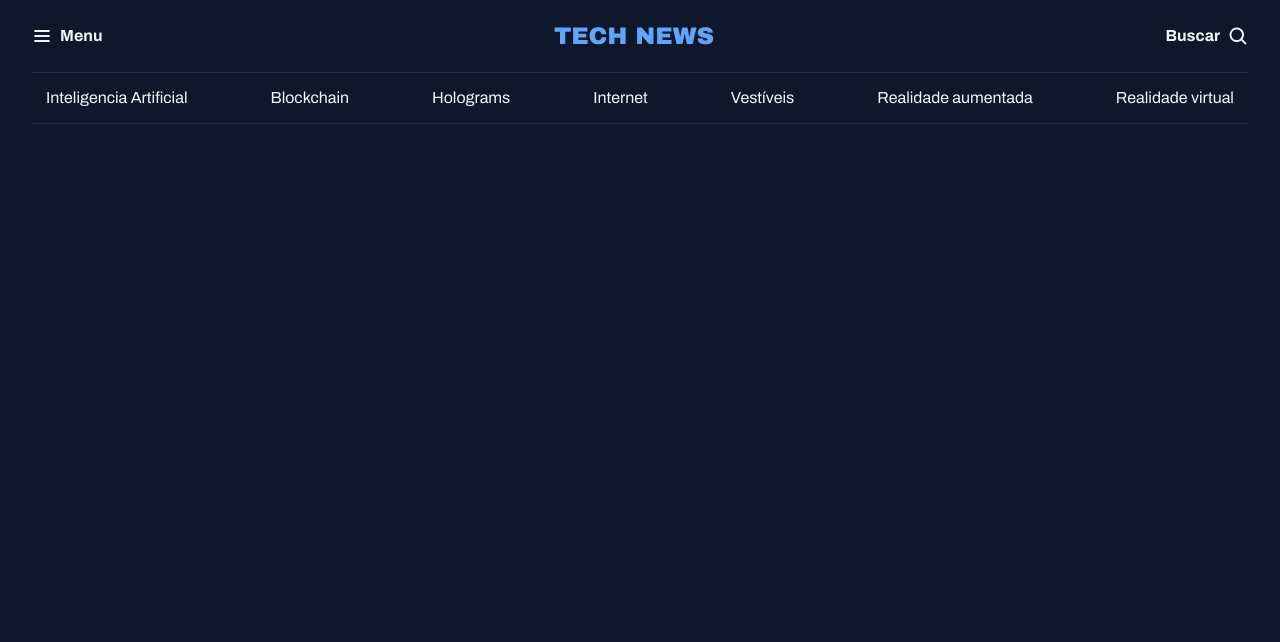
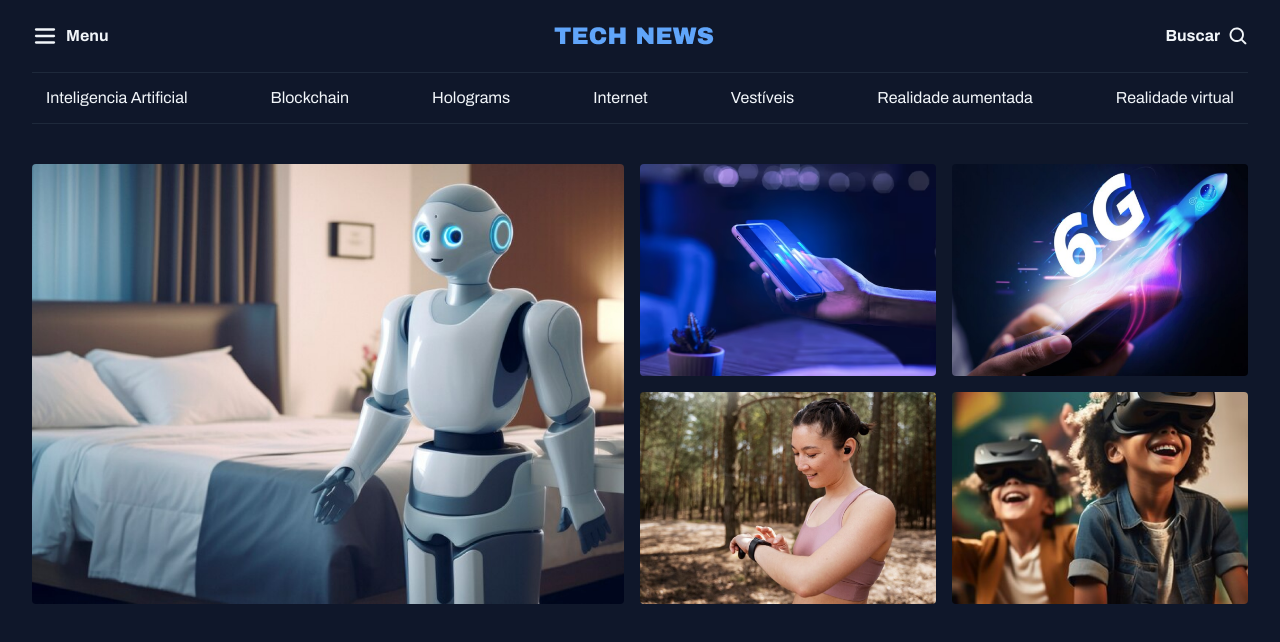
Before and after one commit to calebeganjao/Portal-de-noticias, a plain HTML site: page index.html in a window 1280 px wide. Drawn offline with Linux system fonts and the light colour scheme.

Commit message:
Features

```diff
--- a/index.html
+++ b/index.html
@@ -17,7 +17,8 @@
     <header class="container">
       <nav id="primary" class="grid grid-flow-col">
         <div>
-          <img src="assets/List.svg" alt="menu" /> <strong>Menu</strong>
+          <img src="assets/List.svg" alt="menu" class="icon" />
+          <strong>Menu</strong>
         </div>
         <div><img src="assets/Logo.png" alt="logo" /></div>
         <div>
@@ -35,5 +36,17 @@
         <a href="#">Realidade virtual</a>
       </nav>
     </header>
+    <main class="grid container">
+      <section id="features" class="grid grid-flow-col gap16">
+        <div><img src="assets/Fotos/Image 01.png" alt="robo" /></div>
+
+        <div class="grid grid-cols2 gap16">
+          <div><img src="assets/Fotos/Image 02.png" alt="celular" /></div>
+          <div><img src="assets/Fotos/Image 03.png" alt="6g" /></div>
+          <div><img src="assets/Fotos/Image 04.png" alt="relogio" /></div>
+          <div><img src="assets/Fotos/Image 05.png" alt="oculos vr" /></div>
+        </div>
+      </section>
+    </main>
   </body>
 </html>
--- a/styles/global.css
+++ b/styles/global.css
@@ -42,16 +42,12 @@ h3 {
   font: inherit;
 }
 
-.grid {
-  display: grid;
-}
-
-.grid-flow-col {
-  grid-auto-flow: column;
-}
-
 .container {
   max-width: 1280px;
   padding-inline: 32px;
   margin-inline: auto;
 }
+
+main {
+  margin-top: 40px;
+}
--- a/styles/index.css
+++ b/styles/index.css
@@ -1,2 +1,4 @@
 @import url(global.css);
+@import url(utility.css);
 @import url(header.css);
+@import url(sections.css);
--- /dev/null
+++ b/styles/sections.css
@@ -0,0 +1,7 @@
+#features {
+  img {
+    height: 100%;
+    object-fit: cover;
+    border-radius: 4px;
+  }
+}
--- /dev/null
+++ b/styles/utility.css
@@ -0,0 +1,23 @@
+.grid {
+  display: grid;
+}
+
+.grid-flow-col {
+  grid-auto-flow: column;
+}
+
+img {
+  width: 100%;
+}
+
+.icon {
+  width: 7%;
+}
+
+.grid-cols2 {
+  grid-template-columns: 1fr 1fr;
+}
+
+.gap16 {
+  gap: 16px;
+}
```
